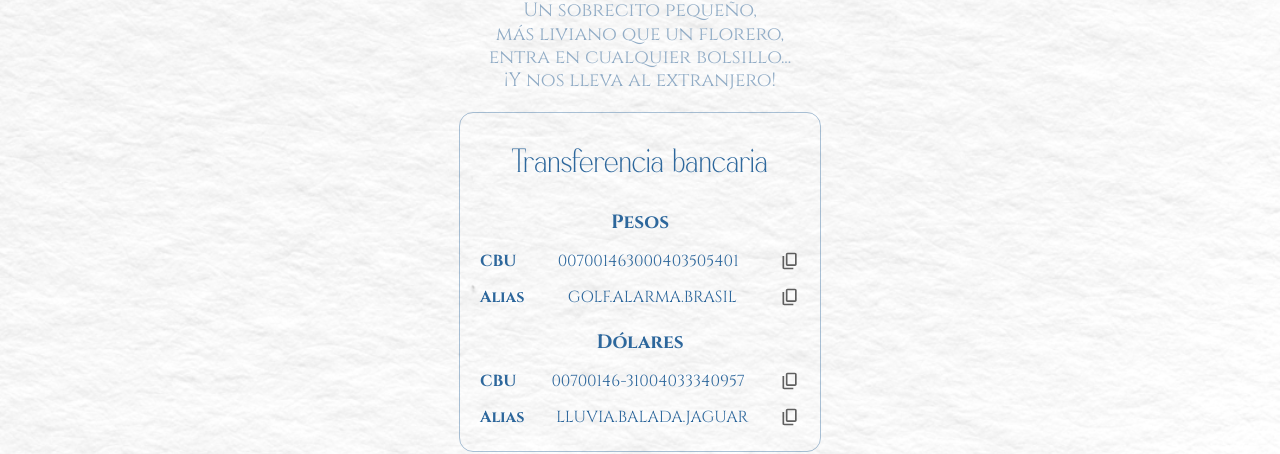
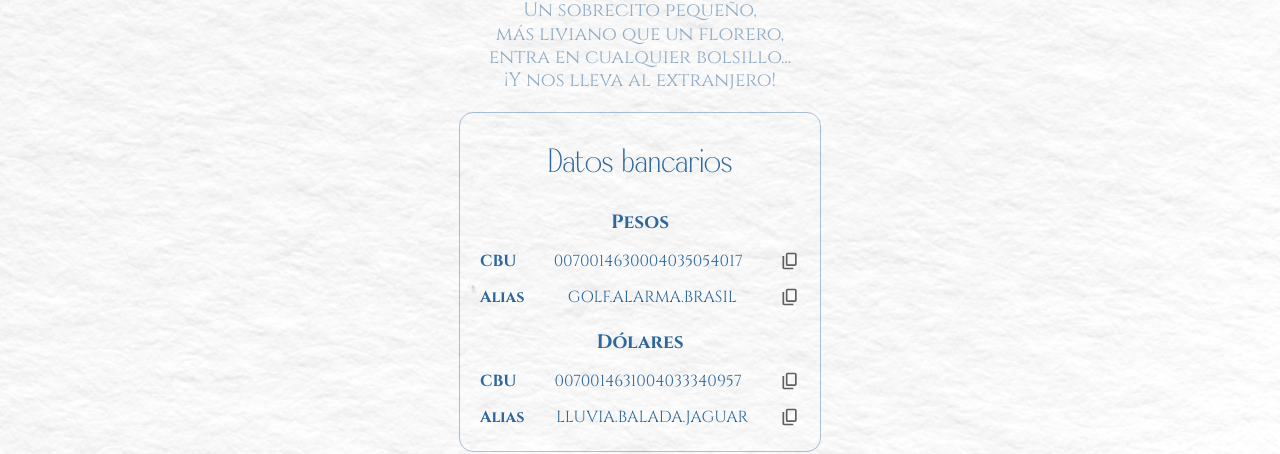
Before and after one commit to sofigandulfo/invitacion-casamiento, a React (Vite) app: page / in a window 1280 px wide. Shown: the part 4496-4950 px from the top of the page. Built offline with nearby package versions, Linux system fonts and the light colour scheme.

Commit message:
arreglo cbu y titulo

```diff
--- a/src/components/regalo/Regalo.jsx
+++ b/src/components/regalo/Regalo.jsx
@@ -6,13 +6,13 @@ function Regalo() {
     {
       id: "pesos",
       titulo: "Pesos",
-      cbu: "007001463000403505401",
+      cbu: "0070014630004035054017",
       alias: "GOLF.ALARMA.BRASIL"
     },
     {
       id: "dolares",
       titulo: "Dólares",
-      cbu: "00700146-31004033340957",
+      cbu: "0070014631004033340957",
       alias: "LLUVIA.BALADA.JAGUAR"
     }
   ]
@@ -50,7 +50,7 @@ function Regalo() {
 
              <div className="cbu-card">
             <h2 className="regalo-aclaracion">
-                Transferencia bancaria
+                Datos bancarios
             </h2>
         {cuentas.map((cuenta) => (
     <div key={cuenta.id} className="cuenta-bloque">
```
